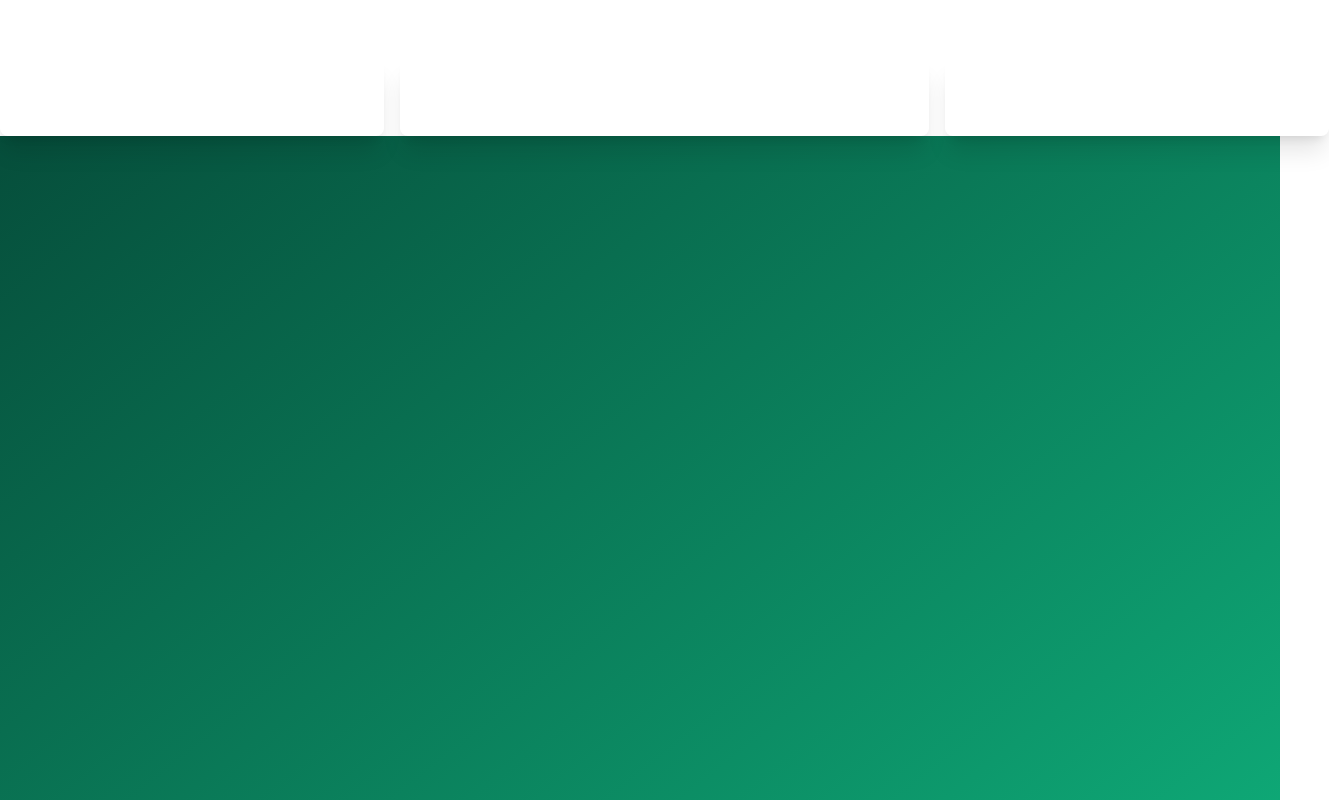
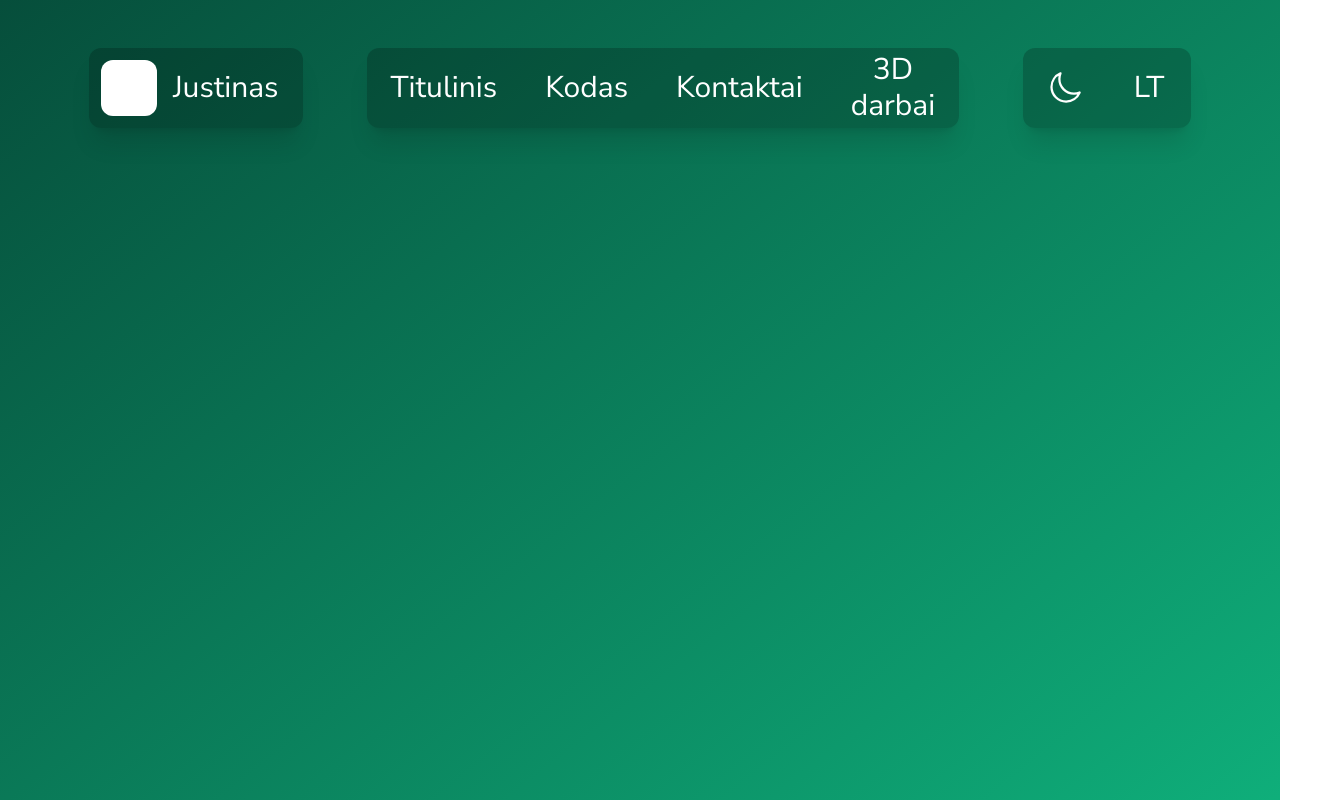
Before and after one commit to JustPause/My-Webside, a Vue app: page / in a window 1280 px wide. Shown: the top 800 px of the page, 1329 px wide, since content can reach past the window. Built offline with nearby package versions, Linux system fonts and the light colour scheme.

Commit message:
Heder and nav bar done, well some what

```diff
--- a/src/assets/base.css
+++ b/src/assets/base.css
@@ -19,11 +19,6 @@
   --black-mute: #282828;
 
   --indigo: #2c3e50;
-
-  --divider-light-1: rgba(60, 60, 60, 0.29);
-  --divider-light-2: rgba(60, 60, 60, 0.12);
-  --divider-dark-1: rgba(84, 84, 84, 0.65);
-  --divider-dark-2: rgba(84, 84, 84, 0.48);
 
   --text-light-1: var(--indigo);
   --text-light-2: rgba(60, 60, 60, 0.66);
--- a/src/components/Header.vue
+++ b/src/components/Header.vue
@@ -1,20 +1,30 @@
 <template>
-    <nav class="flex gap-4 text-white text-sm font-bold font-mono leading-6 bg-stripes-indigo rounded-lg pt-14">
-        <div class="w-96 h-20 flex-none rounded-lg flex items-center justify-center p-2 shadow-xl">
-            <div class="icon w-14 h-14 rounded-2xl"></div>
-            <p className="text-4xl text-center flex ml-5 logo-text">Justinas</p>
+    <nav class="flex fixed h-20 gap-16 text-white text-sm font-bold font-mono justify-center mt-12 px-64 w-1280">
+
+        <a href="#" class="flex-none rounded-xl flex items-center justify-center p-2 shadow-xl bg-black bg-opacity-20">
+            <div class="icon aspect-square h-14 rounded-xl ml-1"></div>
+            <p className="text-3xl text-center flex mx-4 logo-text">Justinas</p>
+        </a>
+
+        <div class=" rounded-xl flex items-center justify-center
+         category shadow-xl bg-part-transparent bg-black bg-opacity-20">
+            <button
+                className="hover:outline outline-2 outline-color hover:bg-white hover:bg-opacity-10 rounded-xl p-2 text-3xl m-4 duration-300">Titulinis</button>
+            <button
+                className="hover:outline outline-2 outline-color hover:bg-white hover:bg-opacity-10 rounded-xl p-2 text-3xl m-4 duration-300">Kodas</button>
+            <button
+                className="hover:outline outline-2 outline-color hover:bg-white hover:bg-opacity-10 rounded-xl p-2 text-3xl m-4 duration-300">Kontaktai</button>
+            <button
+                className="hover:outline outline-2 outline-color hover:bg-white hover:bg-opacity-10 rounded-xl p-2 text-3xl m-4 duration-300">3D
+                darbai</button>
         </div>
-        <div class="p-4 h-20 grow rounded-lg flex items-center justify-around
-         category shadow-xl">
-            <button className="hover:outline outline-2 outline-color rounded-xl p-3 text-3xl ">Titulinis</button>
-            <button className="hover:outline outline-2 outline-color rounded-xl p-3 text-3xl ">Kodas</button>
-            <button className="hover:outline outline-2 outline-color rounded-xl p-3 text-3xl ">Kontaktai</button>
-            <button className="hover:outline outline-2 outline-color rounded-xl p-3 text-3xl ">3D darbai</button>
-        </div>
-        <div class="p-4 w-96 h-20 flex-none rounded-lg flex items-center justify-around shadow-xl">
-            <button className="hover:outline outline-2 outline-color rounded-xl p-2 text-3xl">
+
+        <div
+            class="flex-none rounded-xl flex items-center justify-around shadow-xl bg-black bg-opacity-20">
+            <button className="hover:outline outline-2 outline-color hover:bg-white hover:bg-opacity-10 rounded-xl p-2 text-3xl m-4 duration-300">
+
                 <svg xmlns="http://www.w3.org/2000/svg" fill="none" viewBox="0 0 24 24" stroke-width="1.5"
-                    stroke="currentColor" class="size-12">
+                    stroke="currentColor" class="size-9">
                     <path stroke-linecap="round" stroke-linejoin="round"
                         d="M21.752 15.002A9.72 9.72 0 0 1 18 15.75c-5.385 0-9.75-4.365-9.75-9.75 0-1.33.266-2.597.748-3.752A9.753 9.753 0 0 0 3 11.25C3 16.635 7.365 21 12.75 21a9.753 9.753 0 0 0 9.002-5.998Z" />
                 </svg>
@@ -22,19 +32,20 @@
                     stroke="currentColor" class="size-6">
                     <path stroke-linecap="round" stroke-linejoin="round"
                         d="M12 3v2.25m6.364.386-1.591 1.591M21 12h-2.25m-.386 6.364-1.591-1.591M12 18.75V21m-4.773-4.227-1.591 1.591M5.25 12H3m4.227-4.773L5.636 5.636M15.75 12a3.75 3.75 0 1 1-7.5 0 3.75 3.75 0 0 1 7.5 0Z" />
-                </svg> -->
+                </svg>  -->
 
             </button>
-            <button className="hover:outline outline-2 outline-color rounded-xl p-2 text-3xl">
-                <p className="text-4xl leading-11">LT</p>
+
+            <button className="hover:outline outline-2 outline-color hover:bg-white hover:bg-opacity-10 rounded-xl p-2 text-3xl m-4 duration-300">
+                <p className="text-3xl size-9">LT</p>
             </button>
         </div>
     </nav>
+
 </template>
 
 <style scoped>
 .icon {
-
     background-color: var(--white);
 }
 
@@ -43,10 +54,12 @@
     align-items: center;
 }
 
-.category {}
+.w-1280 {
+    width: 1280px;
+}
 
 .outline-color {
-    outline-color: var(--black-mute);
+    outline-color: rgba(255, 255, 255, 0.2);
 }
 
 .leading-11 {
```
Also changed, not shown: 1 other file (tests, documents, lock files or other folders).
